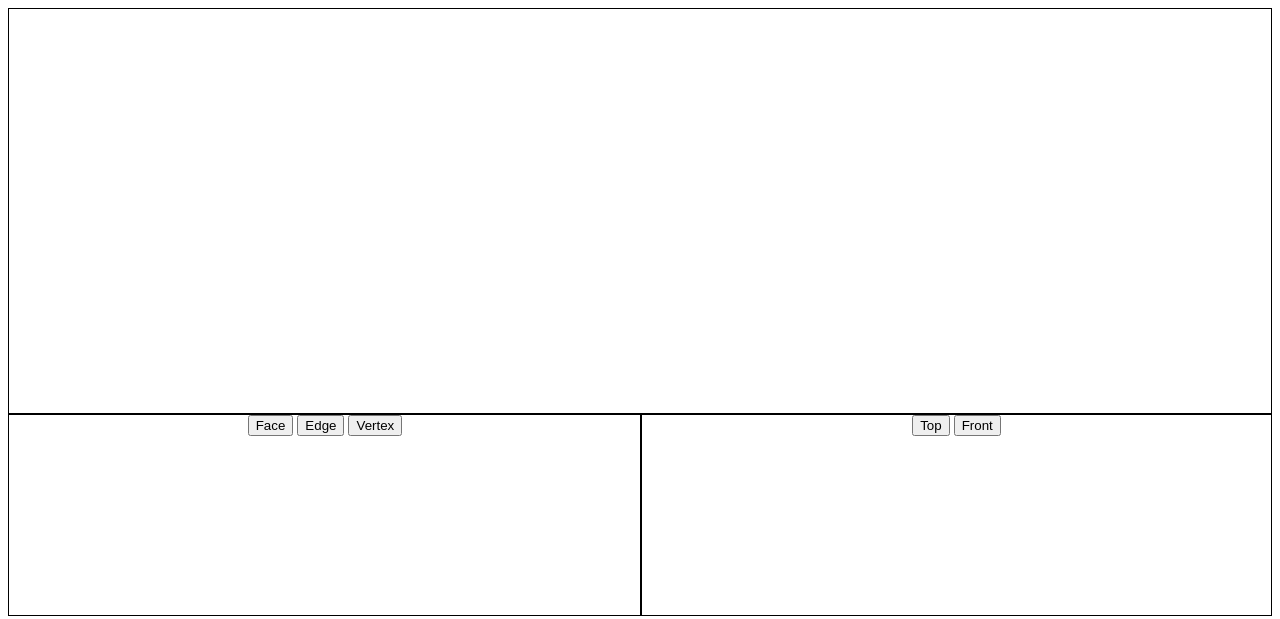
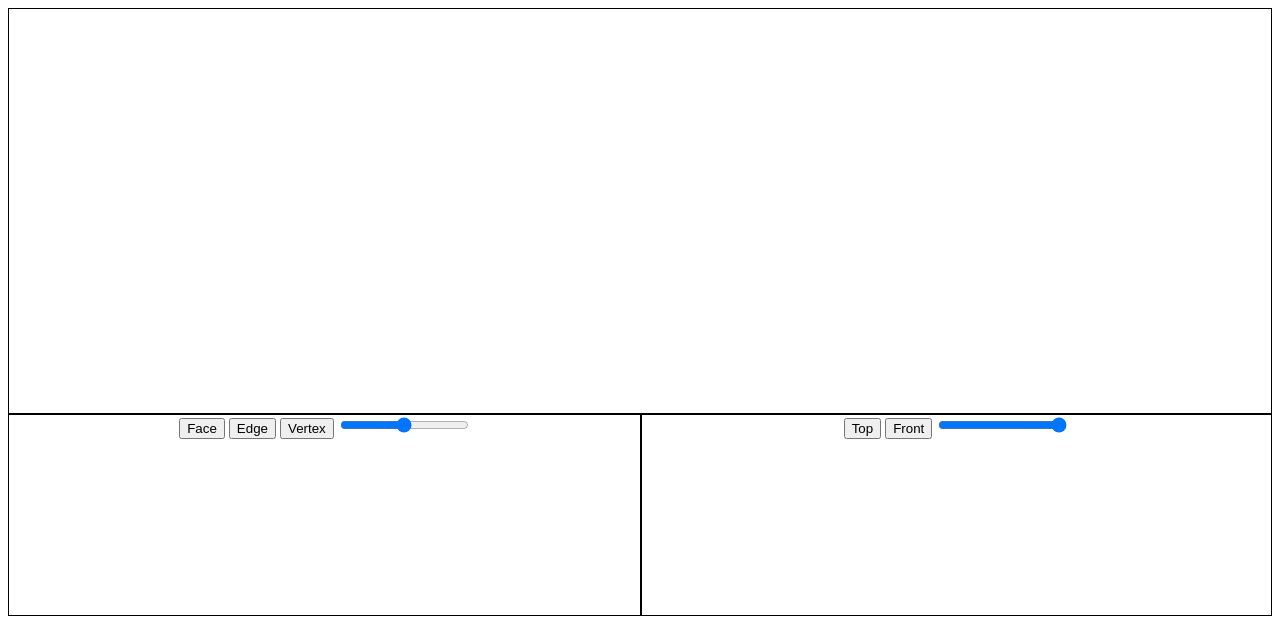
Before and after one commit to npetrangelo/3rd-Dimension.js, a plain HTML site: page index.html in a window 1280 px wide. Drawn offline with Linux system fonts and the light colour scheme.

Commit message:
Added sliders

```diff
--- a/index.html
+++ b/index.html
@@ -21,10 +21,12 @@
 			<button onclick="myFunction()">Face</button>
 			<button onclick="myFunction()">Edge</button>
 			<button onclick="myFunction()">Vertex</button>
+			<input type="range" min="0" max="100" value="50" id="distance">
 		</div>
 		<div class=right>
 			<button onclick="myFunction()">Top</button>
 			<button onclick="myFunction()">Front</button>
+			<input type="range" min="0" max="100" value="100" id="perspective">
 		</div>
 	</div>
 	<script src="js/main.js"></script>
```
